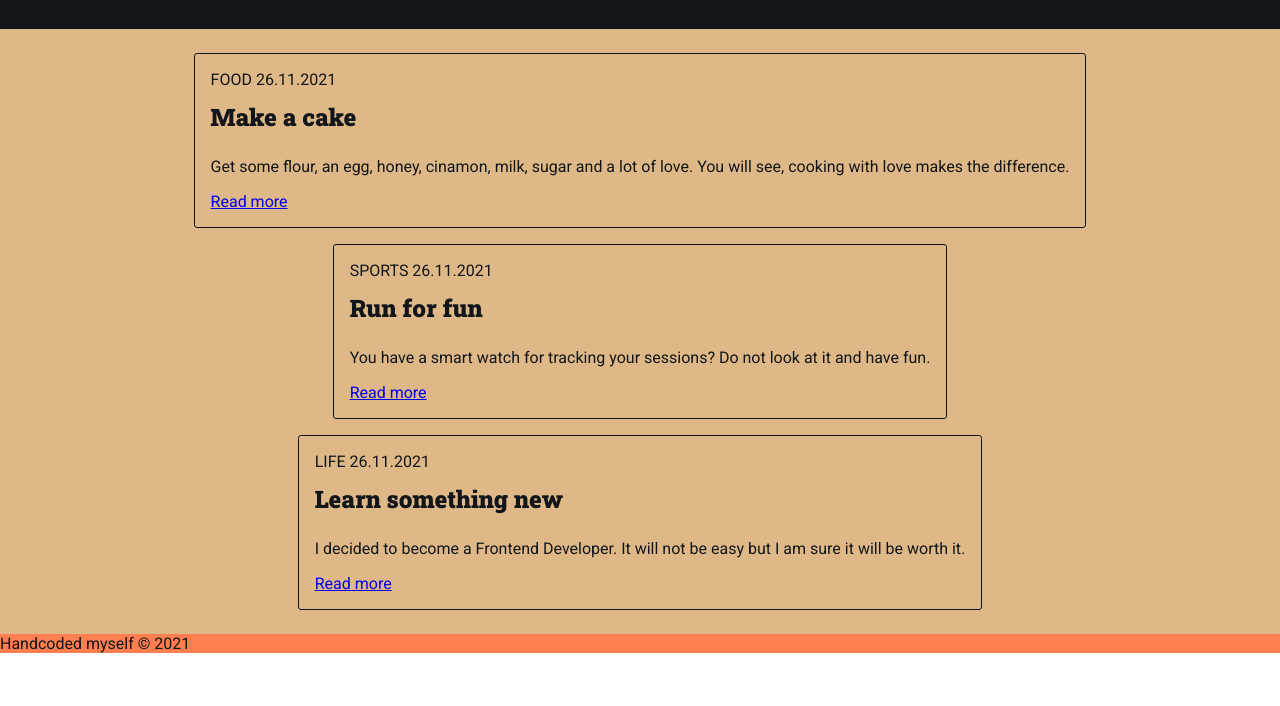
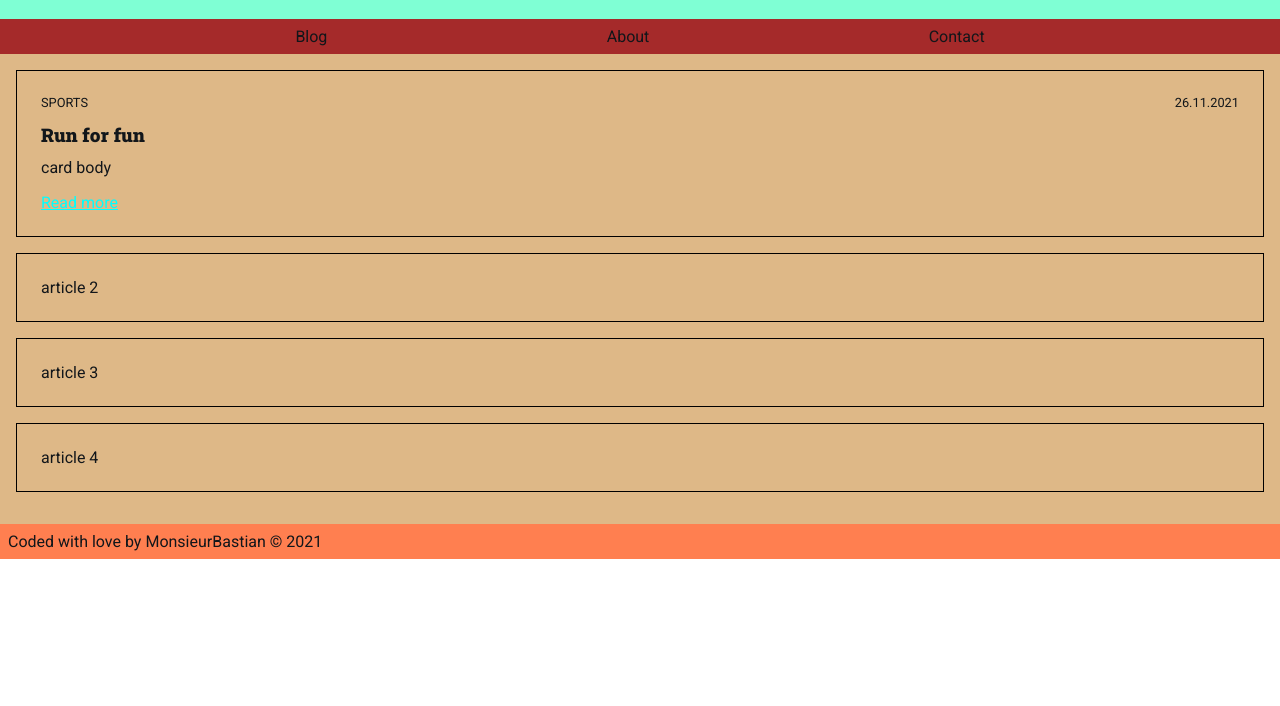
Before and after one commit to monsieurBastian/monsieurBastian.github.io, a plain HTML site: page index.html in a window 1280 px wide. Shown: the part 94-800 px from the top of the page. Drawn offline with Linux system fonts and the light colour scheme.

Commit message:
revise the grid and css structure

```diff
--- a/index.html
+++ b/index.html
@@ -10,38 +10,55 @@
 </head>
 
 <body>
-  <div class="container">
-    <header>
-      <h1>In pursuit of a blurry dream</h1>
-    </header>
 
-    <section class="content">
-      <article class="post-item">
-        <span class="category">FOOD</span>
-        <span class="published-date">26.11.2021</span>
-        <h2>Make a cake</h2>
-        <p>Get some flour, an egg, honey, cinamon, milk, sugar and a lot of love. You will see, cooking with love makes the difference.</p>
-        <a href="#">Read more</a>
-      </article>
-      <article class="post-item">
-        <span class="category">SPORTS</span>
-        <span class="published-date">26.11.2021</span>
-        <h2>Run for fun</h2>
-        <p>You have a smart watch for tracking your sessions? Do not look at it and have fun.</p>
-        <a href="#">Read more</a>
-      </article>
-      <article class="post-item">
-        <span class="category">LIFE</span>
-        <span class="published-date">26.11.2021</span>
-        <h2>Learn something new</h2>
-        <p>I decided to become a Frontend Developer. It will not be easy but I am sure it will be worth it.</p>
-        <a href="#">Read more</a>
-      </article>
-    </section>
+  <header>
+    <h1>In pursuit of a <span class="blurry">blurry</span> dream</h1>
+  </header>
 
-    <footer>
-      Handcoded myself &copy; 2021
-    </footer>
-  </div>
+  <nav>
+    <ul>
+      <li>Blog</li>
+      <li>About</li>
+      <li>Contact</li>
+    </ul>
+  </nav>
+
+  <main>
+    <div class="container">
+      <!-- TODO: list of posts -->
+      <div class="card">
+        <div class="card-category">
+          SPORTS
+        </div>
+        <div class="card-date">
+          26.11.2021
+        </div>
+        <div class="card-title">
+          <h3>Run for fun</h3>
+        </div>
+        <div class="card-body">
+          <p>card body</p>
+        </div>
+        <div class="card-link">
+          <a href="#">Read more</a>
+        </div>
+      </div>
+      <div class="card">
+        article 2
+      </div>
+      <div class="card">
+        article 3
+      </div>
+      <div class="card">
+        article 4
+      </div>
+    </div>
+  </main>
+
+  <footer>
+    Coded with love by MonsieurBastian &copy; 2021
+  </footer>
+
 </body>
+
 </html>
--- /dev/null
+++ b/styles/card.css
@@ -0,0 +1,3 @@
+.card {
+  display: grid;
+}
--- a/styles/grid.css
+++ b/styles/grid.css
@@ -1,32 +1,70 @@
-body {
+.body {
+  display: grid;
+  grid-template-columns: 1fr;
+  grid-template-rows: auto auto 1fr auto;
+  grid-template-areas:
+    "hd"
+    "nav"
+    "main"
+    "ft";
   margin: 0;
-  padding: 0;
+  width: 100%;
 }
 
-.container {
-  display: grid;
-  grid-template-columns: repeat(4, 1fr);
-  /* grid-template-rows: 300px 600px 50px; */
-  grid-template-areas:
-  "hd hd hd hd"
-  "main main main main"
-  "ft ft ft ft";
+/* HEADER */
+header {
+  grid-area: hd;
 }
 
-header {
-  grid-area:hd;
-  padding: 16px;
+/* NAVIGATION */
+nav {
+  grid-area: nav;
 }
+nav ul {
+  display: flex;
+  flex-direction: row;
+  justify-content: space-evenly;
+}
+nav ul li {
+  display: inline;
+}
+
+/* MAIN */
+main {
+  grid-area: main;
+}
+.container {
+  display: flex;
+  flex-direction: column;
+  margin: 8px auto;
+}
+.card {
+  display: grid;
+  grid-template-columns: 1fr 1fr;
+  grid-template-areas:
+    "cat date"
+    "title title"
+    "body body"
+    "link link";
+  padding: 24px;
+}
+.card-category {
+  grid-area: cat;
+}
+.card-date {
+  grid-area: date;
+}
+.card-title {
+  grid-area: title;
+}
+.card-body {
+  grid-area: body;
+}
+.card-link {
+  grid-area: link;
+}
+
+/* FOOTER */
 footer {
-  background-color: coral;
   grid-area:ft;
 }
-
-.content{
-  align-items: center;
-  background-color: burlywood;
-  display: flex;
-  flex-direction: column;
-  grid-area:main;
-  padding: 16px;
-}
--- a/styles/styles.css
+++ b/styles/styles.css
@@ -1,2 +1,6 @@
 @import url('system.css');
 @import url('grid.css');
+
+.blurry {
+  filter: blur(1px);
+}
--- a/styles/system.css
+++ b/styles/system.css
@@ -1,4 +1,9 @@
 @import url('https://fonts.googleapis.com/css2?family=Roboto+Slab:wght@200;400;900&family=Roboto:wght@400;700&display=swap');
+
+* {
+  margin: 0;
+  padding: 0;
+}
 
 body {
   color: #12161a;
@@ -13,22 +18,53 @@ h5,
 h6 {
   color: #12161a;
   font-family: 'Roboto Slab', serif;
-  margin: 0.5em auto 1em auto;
+  margin: 0.6em auto;
 }
 
+a {
+  color: #0ff;
+}
 
 /* HEADER */
 header {
-  background-color: #12161A;
+  background-color: aquamarine;
+  padding: 16px;
 }
-h1 {
-  color: #EBF0F5;
+
+/* NAV */
+nav {
+  background-color: brown;
+  padding: 8px 16px;
 }
 
 /* MAIN */
-.post-item {
-  border: 1px solid #12161A;
-  border-radius: 3px;
-  padding: 16px;
-  margin: 8px auto;
+main {
+  background-color: burlywood;
+  padding: 8px 16px;
 }
+.card {
+  border: 1px solid #000;
+  margin-bottom: 16px;
+}
+.card-category {
+  font-size: 0.8em;
+}
+.card-date {
+  font-size: 0.8em;
+  text-align: right;
+}
+.card-title {
+  text-align: left;
+}
+.card-body {
+  margin-bottom: 16px;
+}
+.card-link {
+  text-decoration: none;
+}
+
+/* FOOTER */
+footer {
+  background-color: coral;
+  padding: 8px;
+}
```
